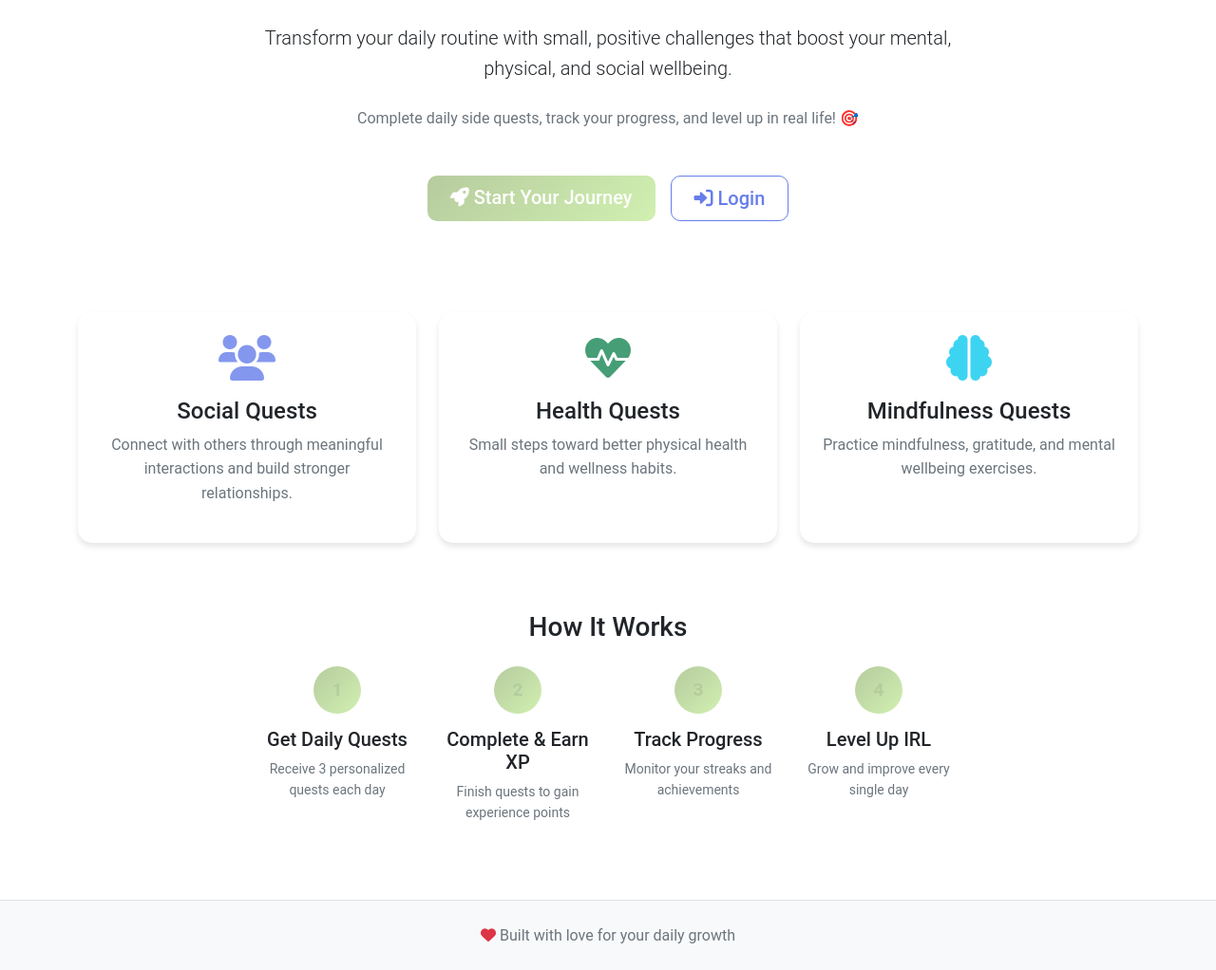
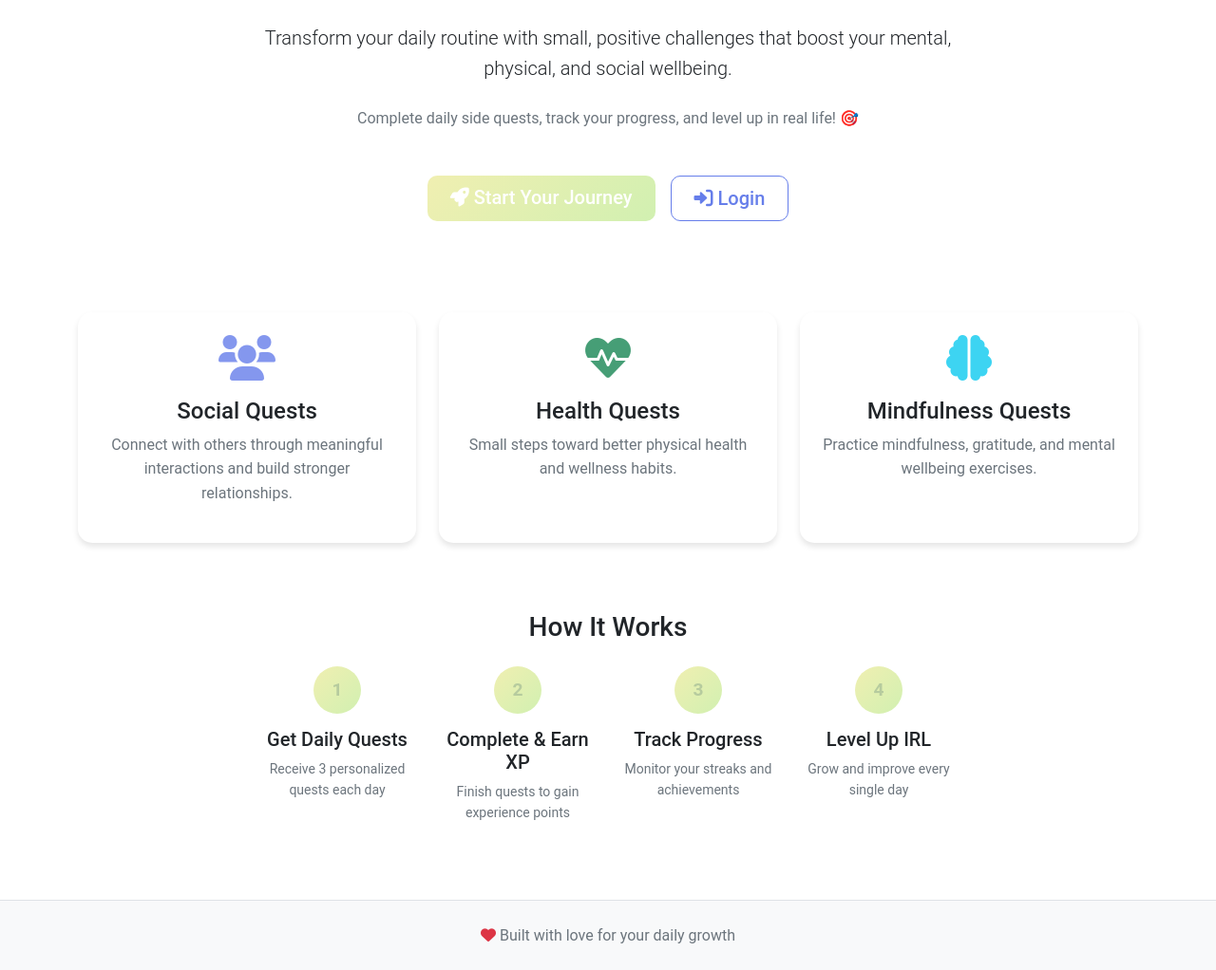
Before and after one commit to pierceluu10/Questr, a Flask app: page / in a window 1280 px wide. Shown: the part 205-1227 px from the top of the page at 95% size. Run offline with Flask 3, Linux system fonts and the light colour scheme.

Commit message:
Update style.css

```diff
--- a/static/css/style.css
+++ b/static/css/style.css
@@ -1,12 +1,12 @@
 /* SideQuestly Custom Styles */
 
 :root {
-    --primary-color: #b6cb9e;
+    --primary-color: #f0efb1;
     --secondary-color: #d1f0b1;
     --success-color: #6ede8a;
     --warning-color: #f27059;
     --info-color: #8c8a93;
-    --light-bg: #c2dfe3;
+    --light-bg: #afdae0;
     --card-shadow: 0 4px 6px rgba(0, 0, 0, 0.1);
 }
 
@@ -46,7 +46,7 @@ body {
 
 /* Quest Cards */
 .quest-card {
-    background: #d1f0b1;
+    background: #f0e5b1;
     border-radius: 15px;
     box-shadow: var(--card-shadow);
     transition: all 0.3s ease;
```
